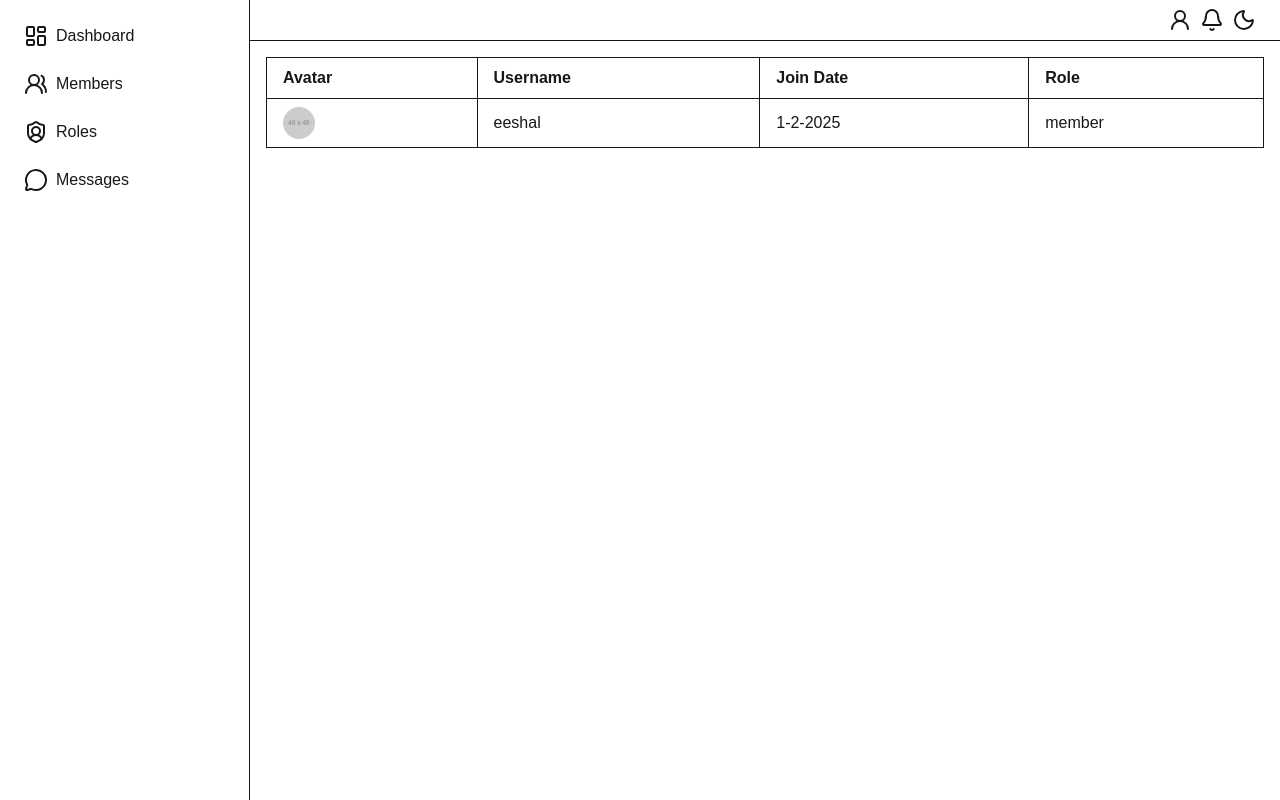
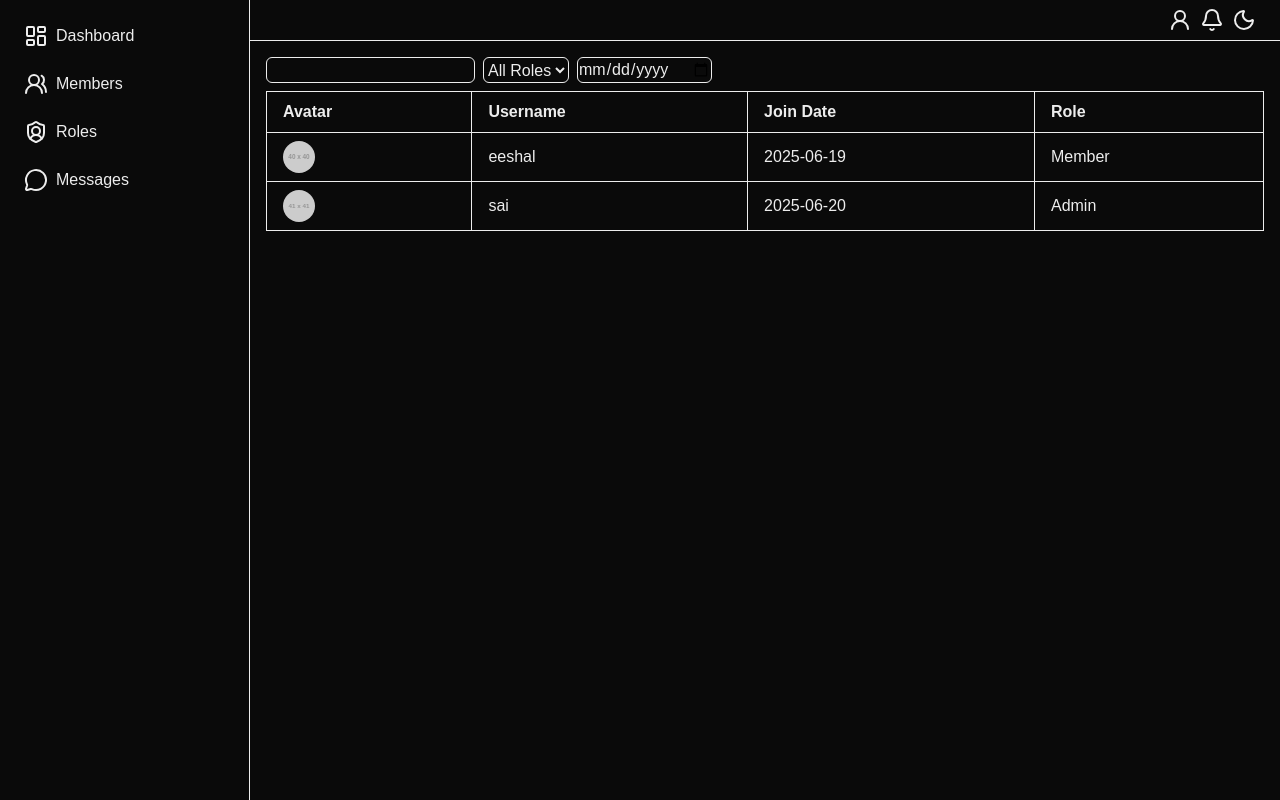
Before and after one commit to eeshalteluri/discord-server-admin-dashboard, a Next.js app: page /members in a window 1280 px wide. Built offline with nearby package versions, Linux system fonts and the light colour scheme.

Commit message:
Filter by username, role & joining date

```diff
--- a/src/app/globals.css
+++ b/src/app/globals.css
@@ -22,7 +22,7 @@
   --font-mono: var(--font-geist-mono);
 }
 
-@media (prefers-color-scheme: dark) {
+@media (prefers-color-scheme: light) {
   :root {
     --background: #0a0a0a;
     --foreground: #ededed;
--- a/src/app/members/page.tsx
+++ b/src/app/members/page.tsx
@@ -1,21 +1,84 @@
-import React from 'react'
+'use client'
+import React, { useState } from 'react'
 
-const MembersList = [
+interface MemberType {
+  avatar: string,
+  username: string,
+  joinDate: string,
+  role: string
+}
+
+const MembersList: MemberType[] = [
   {
     avatar: 'https://via.placeholder.com/40',
     username: 'eeshal',
-    joinDate: '1-2-2025',
+    joinDate: '2025-06-19',
     role: 'member',
+  },
+  {
+    avatar: 'https://via.placeholder.com/41',
+    username: 'sai',
+    joinDate: '2025-06-20',
+    role: 'admin',
   },
 ]
 
-// Define dynamic table headers
-const tableHeaders = ['Avatar', 'Username', 'Join Date', 'Role']
+const tableHeaders = ['Avatar', 'Username', 'Join Date', 'Role'];
+const uniqueRoles = Array.from(new Set(MembersList.map((m) => m.role)))
 
 
 const MembersPage = () => {
+  const [members, setMembers] = useState<MemberType[]>(MembersList)
+  const [filterUsernameValue, setFilterUsernameValue] = useState<string>('');
+  const [filterRoleValue, setFilterRoleValue] = useState<string>('');
+  const [filterJoiningDateValue, setFilterJoiningDateValue] = useState<string>('');
+
+  const filteredMembers = members.filter((member) =>
+  {
+    const matchedUsernameMembers = member.username.toLowerCase().includes(filterUsernameValue?.toLocaleLowerCase());
+
+    const matchedRoleMembers = member.role.includes(filterRoleValue);
+
+    const matchedJoingDateMembers = member.joinDate.includes(filterJoiningDateValue);
+
+    return matchedUsernameMembers && matchedRoleMembers && matchedJoingDateMembers;
+  });
+
   return (
-    <div className='p-4'>
+    <div className='flex flex-col gap-2 p-4'>
+      <div className='flex gap-2'>
+
+        {/*Filter by username*/}
+        <input
+        name='usernameFilter'
+        type="text"
+        className='border-secondary border-1 rounded-md'
+        onChange={(event) => setFilterUsernameValue(event.target.value)}/>
+
+        {/*Filter by role*/}
+        <select
+          name="roleFilter"
+          id="roleFilter"
+          className='border-secondary border-1 rounded-md'
+          onChange={(event) => setFilterRoleValue(event.target.value)}
+        >
+          <option value="">All Roles</option>
+          {uniqueRoles?.length > 0 && uniqueRoles.map((role) => (
+            <option key={role} value={role}>{role.charAt(0).toUpperCase() + role.slice(1) }</option>
+          ))}
+        </select>
+
+        {/*Filter by joining date*/}
+        <input
+          name='filterJoiningDate'
+          type="date"
+          className='border-secondary border-1 rounded-md'
+          onChange={(event) => {
+            console.log(event.target.value);
+            setFilterJoiningDateValue(event.target.value)
+          }} />
+      </div>
+
       <table className='table-auto border-collapse border w-full'>
         <thead className=''>
           <tr>
@@ -27,8 +90,8 @@ const MembersPage = () => {
           </tr>
         </thead>
         <tbody>
-          {MembersList.map((member) => (
-            <tr key={member.username} className='hover:bg-gray-50'>
+          {filteredMembers?.length > 0 && filteredMembers.map((member) => (
+            <tr key={member.username}>
               <td className='border px-4 py-2'>
                 <img
                   src={member.avatar}
@@ -38,7 +101,7 @@ const MembersPage = () => {
               </td>
               <td className='border px-4 py-2'>{member.username}</td>
               <td className='border px-4 py-2'>{member.joinDate}</td>
-              <td className='border px-4 py-2'>{member.role}</td>
+              <td className='border px-4 py-2'>{member.role.charAt(0).toUpperCase() + member.role.slice(1)}</td>
             </tr>
           ))}
         </tbody>
```
